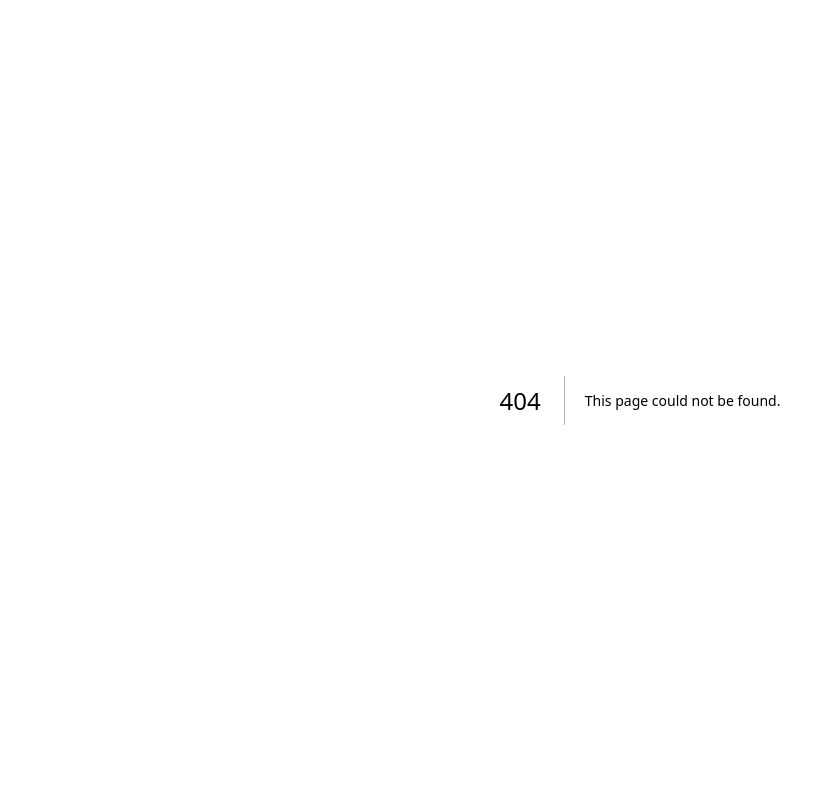
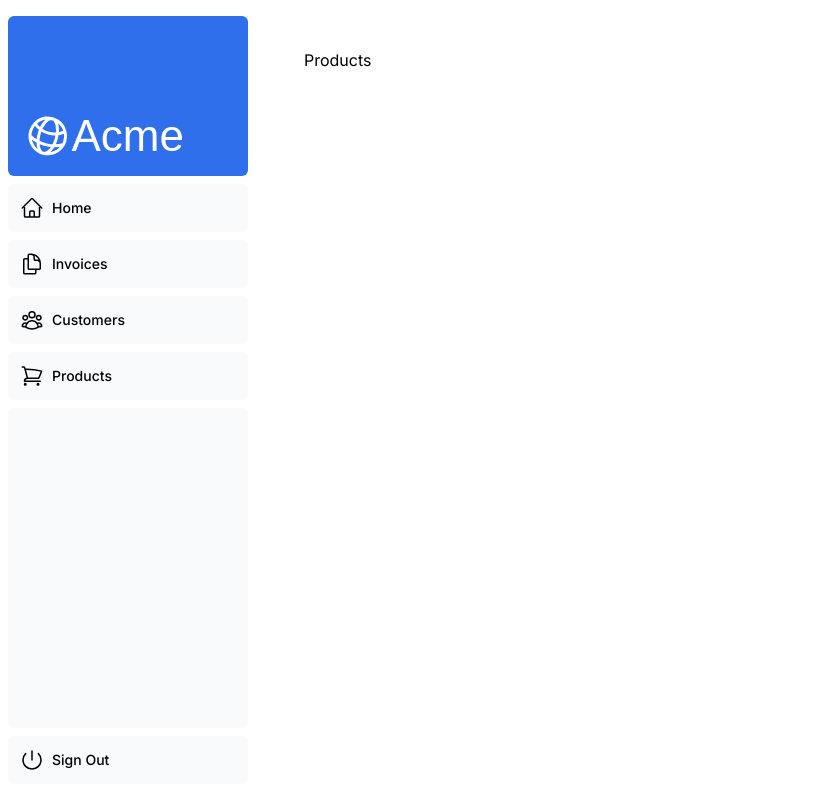
Before and after one commit to dammy10/David-test, a Next.js app in the folder nextjs-dashboard/: page /dashboard/products in a window 1280 px wide. Before the commit this address had no page. Shown: the whole page, without its empty margins (0-835 px from the left). Built offline with nearby package versions, Linux system fonts and the light colour scheme; a web font is replaced by a local one.

Commit message:
nextjs-dashboard/app/dashboard/products/page.tsx

```diff
--- /dev/null
+++ b/nextjs-dashboard/app/dashboard/products/page.tsx
@@ -0,0 +1,3 @@
+export default function Page() {
+  return <p>Products</p>;
+}
--- a/nextjs-dashboard/app/ui/dashboard/nav-links.tsx
+++ b/nextjs-dashboard/app/ui/dashboard/nav-links.tsx
@@ -4,7 +4,9 @@ import {
   UserGroupIcon,
   HomeIcon,
   DocumentDuplicateIcon,
+  ShoppingCartIcon,
 } from "@heroicons/react/24/outline";
+
 import Link from "next/link";
 import { usePathname } from "next/navigation";
 import clsx from "clsx";
@@ -19,6 +21,7 @@ const links = [
     icon: DocumentDuplicateIcon,
   },
   { name: "Customers", href: "/dashboard/customers", icon: UserGroupIcon },
+  {name: "Products", href: "dashboard/products", icon: ShoppingCartIcon}
 ];
 
 export default function NavLinks() {
```
Also changed, not shown: 1 other file (tests, documents, lock files or other folders).
